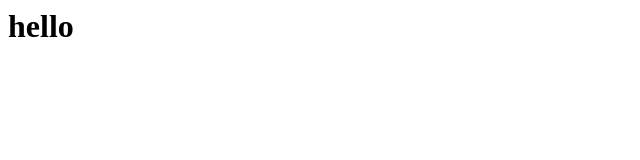
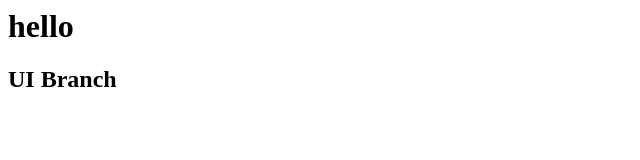
Before and after one commit to guptasachi/Test, a plain HTML site: page index.html in a window 1280 px wide. Shown: the whole page, without its empty margins (0-640 px from the left). Drawn offline with Linux system fonts and the light colour scheme.

Commit message:
UI Insertion changes

```diff
--- a/index.html
+++ b/index.html
@@ -1,5 +1,6 @@
 <html>
 <body>
 <h1>hello</h1>
+<h2>UI Branch</h1>
 </body>
 </html>
```
